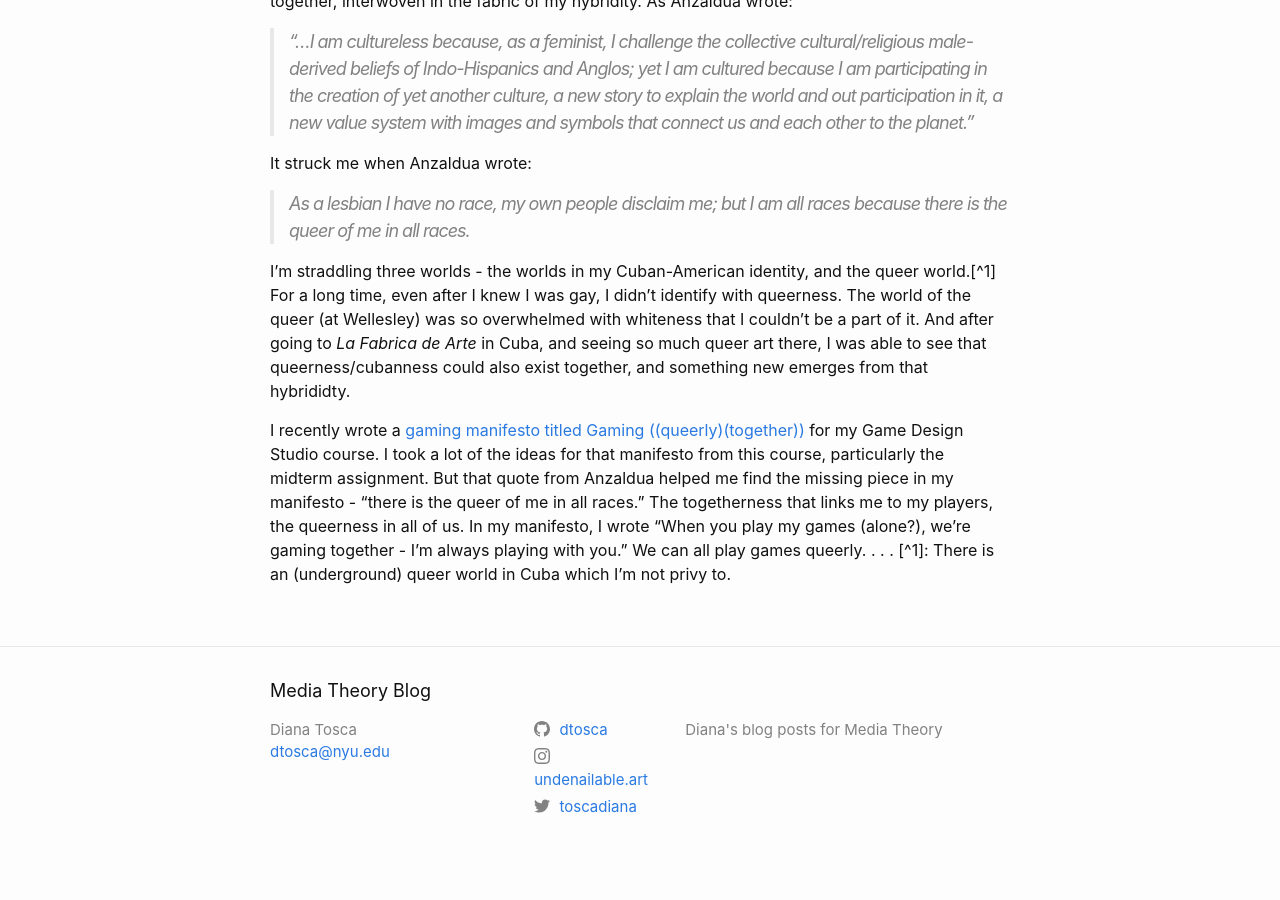
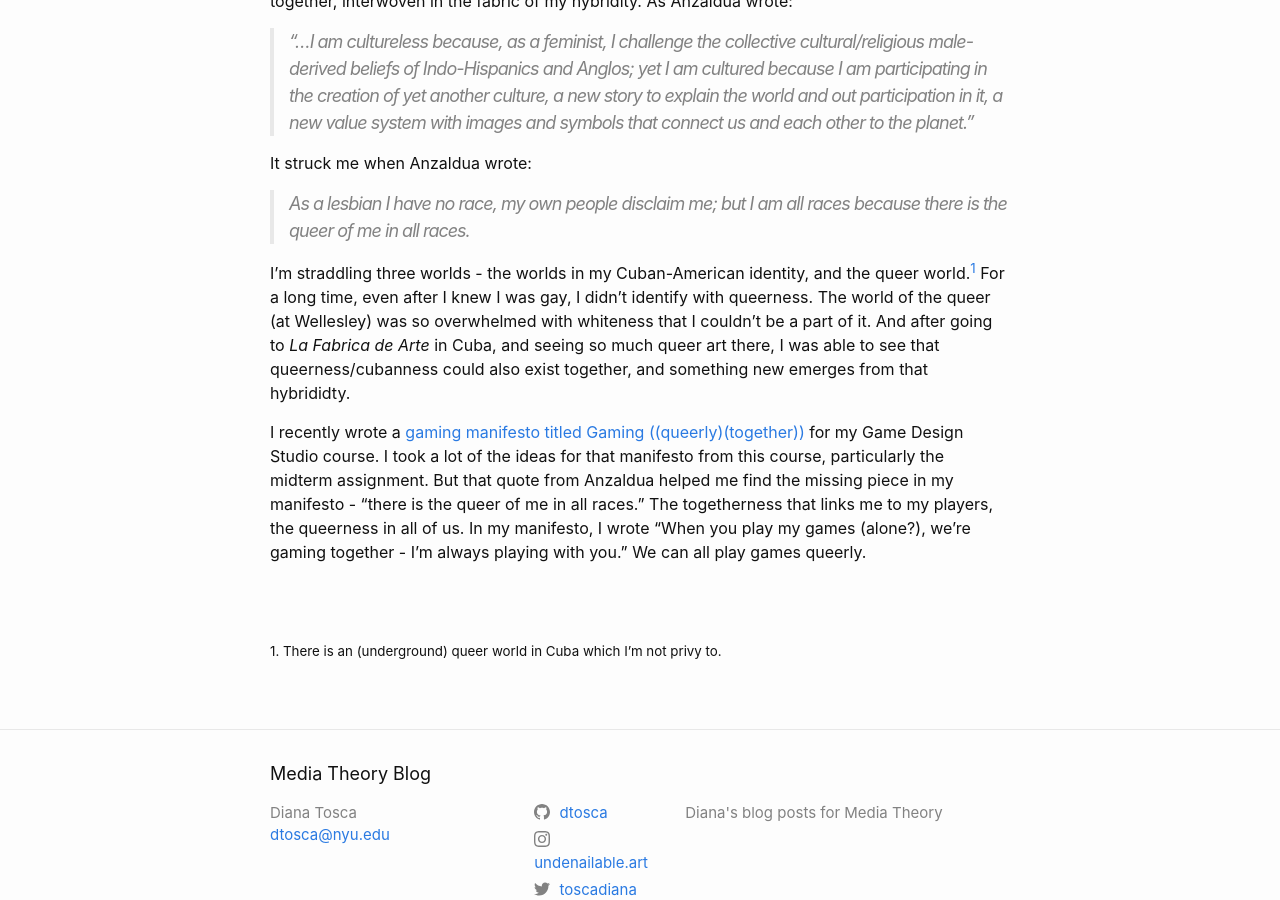
Before and after one commit to dtosca/media-theory, a Jekyll site: the page built from _posts/2022-4-21-reflection-week-11.md, in a window 1280 px wide and 900 px high, scrolled down 601 px. Built offline with Jekyll 4.4.1, drawn with Linux system fonts in a browser that asks for light colours; comment, search, counter and statistics services are not loaded; before the commit the page ends 1480 px from its top, so only the background shows below that.

Commit message:
let's add some HTML to get those footnotes foot-like

```diff
--- a/_posts/2022-4-21-reflection-week-11.md
+++ b/_posts/2022-4-21-reflection-week-11.md
@@ -16,10 +16,11 @@ I can’t separate the Cuban parts of myself from the American parts of myself,
 It struck me when Anzaldua wrote:
 >As a lesbian I have no race, my own people disclaim me; but I am all races because there is the queer of me in all races.
 
-I’m straddling three worlds - the worlds in my Cuban-American identity, and the queer world.[^1] For a long time, even after I knew I was gay, I didn’t identify with queerness. The world of the queer (at Wellesley) was so overwhelmed with whiteness that I couldn’t be a part of it. And after going to *La Fabrica de Arte* in Cuba, and seeing so much queer art there, I was able to see that queerness/cubanness could also exist together, and something new emerges from that hybrididty.
+I’m straddling three worlds - the worlds in my Cuban-American identity, and the queer world.<sup><a href="#fn1" id="ref1">1</a></sup> For a long time, even after I knew I was gay, I didn’t identify with queerness. The world of the queer (at Wellesley) was so overwhelmed with whiteness that I couldn’t be a part of it. And after going to *La Fabrica de Arte* in Cuba, and seeing so much queer art there, I was able to see that queerness/cubanness could also exist together, and something new emerges from that hybrididty.
 
 I recently wrote a [gaming manifesto titled Gaming ((queerly)(together))](https://drive.google.com/drive/folders/170BDfYr7794eQzHK36z-RfcmamFDwWO7?usp=sharing) for my Game Design Studio course. I took a lot of the ideas for that manifesto from this course, particularly the midterm assignment. But that quote from Anzaldua helped me find the missing piece in my manifesto - “there is the queer of me in all races.” The togetherness that links me to my players, the queerness in all of us. In my manifesto, I wrote “When you play my games (alone?), we’re gaming together - I’m always playing with you.” We can all play games queerly.
-.
-.
-.
-[^1]: There is an (underground) queer world in Cuba which I’m not privy to.
+
+<br>
+<br>
+
+<sup id="fn1">1. There is an (underground) queer world in Cuba which I’m not privy to.
```
